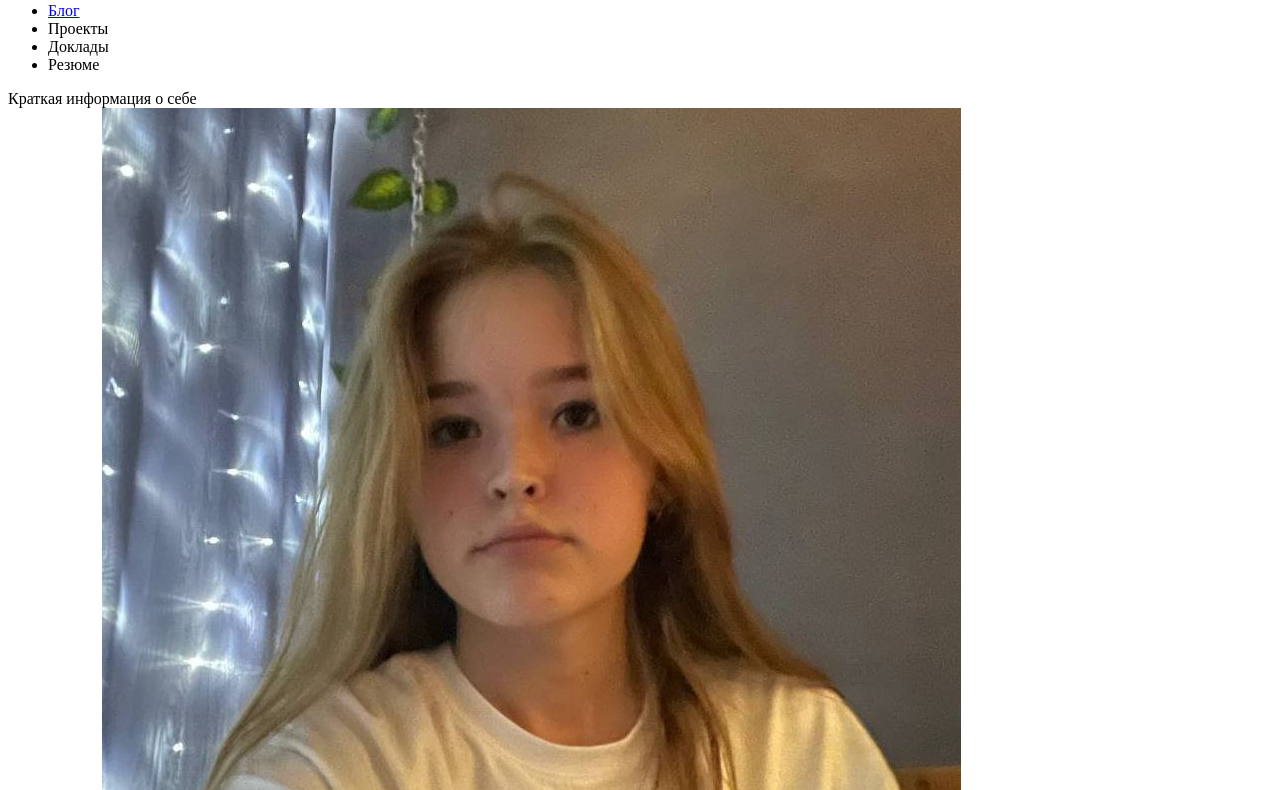
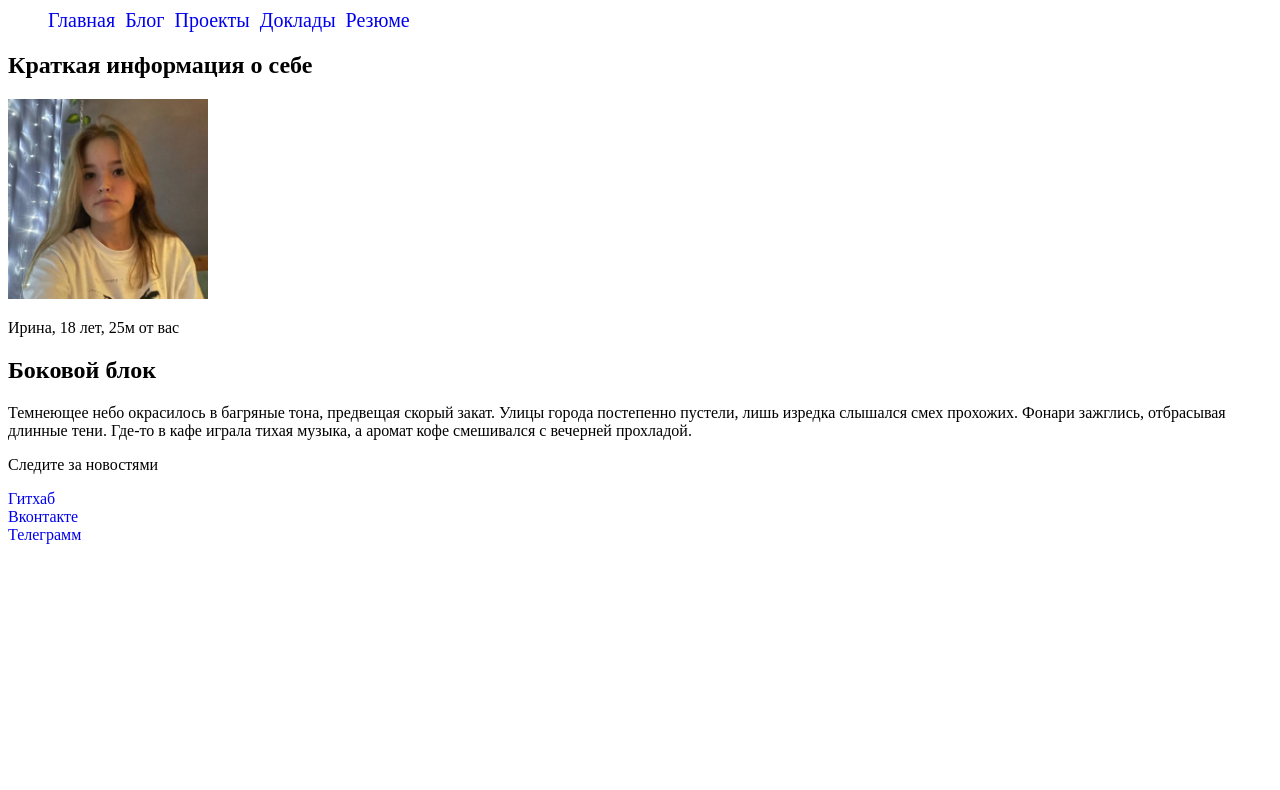
Before and after one commit to Myshonkova/Irina.github.io, a plain HTML site: page index.html in a window 1280 px wide. Shown: the part 78-868 px from the top of the page. After the commit the page ends 800 px from the top, so only its background shows below. Drawn offline with Linux system fonts and the light colour scheme.

Commit message:
База

```diff
--- a/index.html
+++ b/index.html
@@ -4,33 +4,43 @@
     <meta charset="UTF-8">
     <meta name="viewport" content="width=device-width, initial-scale=1.0">
     <title>Сайт Ирины</title>
-</head>
+    <link rel="stylesheet" href="./style.css">
 <body>
     <header id="header">
-    <h1>
-        <a href="./index.html">Сайт Ирины</a></h1>
+    <h1>Главная</h1>
     <nav>
-        <ul>
-        <li><a href="./blog.html">
-            Блог
-        </a></li>
-        <li>Проекты</li>
-        <li>Доклады</li>
-        <li>Резюме</li>
+        <ul class="navigation">
+            <li><a href="./index.html">Главная</a></li>
+            <li><a href="./blog.html">Блог</a></li>
+            <li><a href="./projects.html">Проекты</a></li>
+            <li><a href="./presentations.html">Доклады</a></li>
+            <li><a href="./resume.html">Резюме</a></li>
         </ul>
     </nav>
     </header>
 
-<main id="content">
-    Краткая информация о себе
-<section>
-    Блок контент
-    <img src="./img/myphoto.jpg" alt="">
-</section>
+<main class="container">
+    <section>
+        <h2>Краткая информация о себе</h2>
+        <img width="200" height="200" src="./img/myphoto.jpg" alt="">
+        <p>Ирина, 18 лет, 25м от вас</p>
+    </section>
 </main>
-<aside id="aside">Боковой блок</aside>
-<footer id="footer">Подвал</footer>
-    <a href="https://github.com/Myshonkova"></a>
+
+<aside class="aside_block">
+    <section>
+        <h2>Боковой блок</h2>
+        <p>Темнеющее небо окрасилось в багряные тона, предвещая скорый закат. Улицы города постепенно пустели, лишь изредка слышался смех прохожих. Фонари зажглись, отбрасывая длинные тени. Где-то в кафе играла тихая музыка, а аромат кофе смешивался с вечерней прохладой.</p>
+    </section>
+</aside>
+
+<footer class="footer_block">
+    <p>Следите за новостями</p>
+    <li><a href="https://github.com/Myshonkova">Гитхаб</a></li>
+    <li><a href="https://vk.com/id868972786">Вконтакте</a></li>
+    <li><a href="https://t.me/mondexz">Телеграмм</a></li>
+</footer>
 
 </body>
+</head>
 </html>
--- /dev/null
+++ b/style.css
@@ -0,0 +1,28 @@
+h1 {
+    text-align: center;
+    font-size: 35px;
+}
+
+a:visited {
+    color: gray;
+}
+
+li a {
+    text-decoration: none;
+}
+
+.navigation {
+    font-size: 20px;
+    display: flex;
+    gap: 10px;
+    flex-direction: row;
+    list-style-type: none;
+}
+
+.aside_block {
+    justify-content: end;
+}
+
+.footer_block {
+    list-style-type: none;
+}
```
Also changed, not shown: blog.html (+28 -19 lines), presentations.html (added, +21 -0 lines), projects.html (added, +21 -0 lines), resume.html (added, +21 -0 lines).
